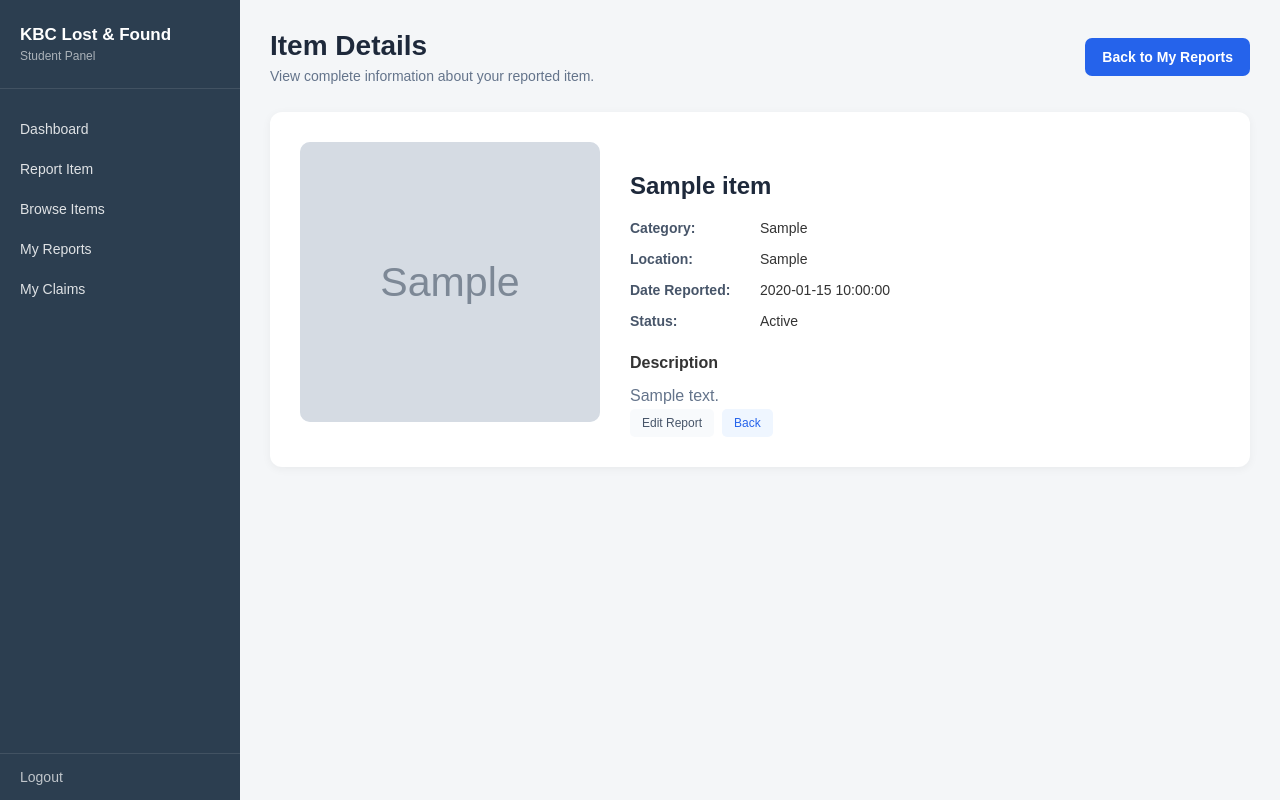
After one commit to sajan1011/lost-and-found-system, a PHP site: page /student/item-details.php?id=1 in a window 1280 px wide. The commit adds this page. Run offline with PHP 8.4, Linux system fonts and the light colour scheme; the visitor is signed in with stand-in values (Sample User, id 1); tables that the repository leaves empty or names only in its code hold one stand-in row (values such as "Sample post"); grey boxes marked "Sample" are stand-in pictures; data that the repository does not hold is empty.

Commit message:
students can view reported item details

```diff
--- a/assets/css/style.css
+++ b/assets/css/style.css
@@ -902,3 +902,80 @@ tbody tr:hover {
     flex-direction: column;
   }
 }
+
+
+.details-container {
+    display: flex;
+    gap: 30px;
+    background: white;
+    padding: 30px;
+    border-radius: 12px;
+    margin-top: 25px;
+    box-shadow: 0 2px 10px rgba(0,0,0,0.05);
+}
+
+.details-image {
+    width: 300px;
+    min-width: 300px;
+    height: 280px;
+    border-radius: 10px;
+    overflow: hidden;
+    background: #f1f5f9;
+}
+
+.details-image img {
+    width: 100%;
+    height: 100%;
+    object-fit: cover;
+}
+
+.details-image .placeholder-image {
+    height: 100%;
+    display: flex;
+    align-items: center;
+    justify-content: center;
+    font-size: 60px;
+}
+
+.details-info {
+    flex: 1;
+}
+
+.details-info h2 {
+    margin: 12px 0 20px;
+    color: #1e293b;
+}
+
+.details-row {
+    display: flex;
+    gap: 10px;
+    margin-bottom: 15px;
+    font-size: 14px;
+}
+
+.details-row strong {
+    min-width: 120px;
+    color: #475569;
+}
+
+.details-description {
+    margin-top: 25px;
+}
+
+.details-description p {
+    color: #64748b;
+    line-height: 1.7;
+    margin-top: 10px;
+}
+
+@media (max-width: 700px) {
+    .details-container {
+        flex-direction: column;
+        padding: 18px;
+    }
+
+    .details-image {
+        width: 100%;
+        min-width: 0;
+    }
+}
--- /dev/null
+++ b/student/item-details.php
@@ -0,0 +1,124 @@
+<?php
+
+require "../includes/session-check.php";
+require "../includes/db.php";
+
+// Logged-in student's ID
+$user_id = $_SESSION['user_id'];
+
+// Get report ID from URL
+if (!isset($_GET['id']) || !filter_var($_GET['id'], FILTER_VALIDATE_INT)) {
+    header("Location: my-reports.php");
+    exit();
+}
+
+$item_id = (int) $_GET['id'];
+
+// Fetch report belonging to this student
+$sql = "SELECT * FROM items WHERE id = ? AND user_id = ?";
+$stmt = mysqli_prepare($conn, $sql);
+mysqli_stmt_bind_param($stmt, "ii", $item_id, $user_id);
+mysqli_stmt_execute($stmt);
+$result = mysqli_stmt_get_result($stmt);
+$item = mysqli_fetch_assoc($result);
+
+// Check whether report exists
+if (!$item) {
+    $_SESSION['error'] = "Report not found.";
+    header("Location: my-reports.php");
+    exit();
+}
+?>
+
+<!DOCTYPE html>
+<html lang="en">
+
+<head>
+    <meta charset="UTF-8">
+    <meta name="viewport" content="width=device-width, initial-scale=1.0">
+    <title>Item Details | KBC Lost & Found</title>
+    <link rel="stylesheet" href="../assets/css/style.css">
+</head>
+
+<body>
+    <div class="layout">
+        <?php include "sidebar.php"; ?>
+        <main class="main">
+
+            <!-- Page Header -->
+            <div class="reports-header">
+                <div>
+                    <h1>Item Details</h1>
+                    <p>View complete information about your reported item.</p>
+                </div>
+                <a href="my-reports.php" class="report-new-btn">
+                    Back to My Reports
+                </a>
+            </div>
+            <div class="details-container">
+
+                <!-- Item Image -->
+                <div class="details-image">
+                    <?php
+                    if (!empty($item['image'])) {
+                        ?>
+
+                        <img src="../<?= htmlspecialchars($item['image']) ?>"
+                            alt="<?= htmlspecialchars($item['item_name']) ?>">
+                    <?php } else {
+                        ?>
+                        <div class="placeholder-image">📦</div>
+                    <?php } ?>
+                </div>
+
+                <!-- Item Information -->
+                <div class="details-info">
+                    <span class="report-type <?= $item['type'] ?>">
+                        <?= strtoupper(htmlspecialchars($item['type'])) ?>
+                    </span>
+
+                    <h2>
+                        <?= htmlspecialchars($item['item_name']) ?>
+                    </h2>
+
+                    <div class="details-row">
+                        <strong>Category:</strong>
+                        <span><?= htmlspecialchars($item['category']) ?></span>
+                    </div>
+
+                    <div class="details-row">
+                        <strong>Location:</strong>
+                        <span><?= htmlspecialchars($item['location']) ?></span>
+                    </div>
+
+                    <div class="details-row">
+                        <strong>Date Reported:</strong>
+                        <span><?= htmlspecialchars($item['date_reported']) ?></span>
+                    </div>
+
+                    <div class="details-row">
+                        <strong>Status:</strong>
+                        <span><?= htmlspecialchars(ucfirst($item['status'])) ?></span>
+                    </div>
+
+                    <div class="details-description">
+                        <strong>Description</strong>
+                        <p><?= nl2br(htmlspecialchars($item['description'])) ?></p>
+                    </div>
+
+                    <!-- Action Buttons -->
+                    <div class="report-actions">
+                        <a href="edit-item.php?id=<?= (int) $item['id'] ?>" class="edit-btn">
+                            Edit Report
+                        </a>
+                        <a href="my-reports.php" class="view-btn">
+                            Back
+                        </a>
+                    </div>
+                </div>
+            </div>
+        </main>
+    </div>
+</body>
+
+</html>
```
Also changed, not shown: student/report-handle.php (+2 -12 lines).
